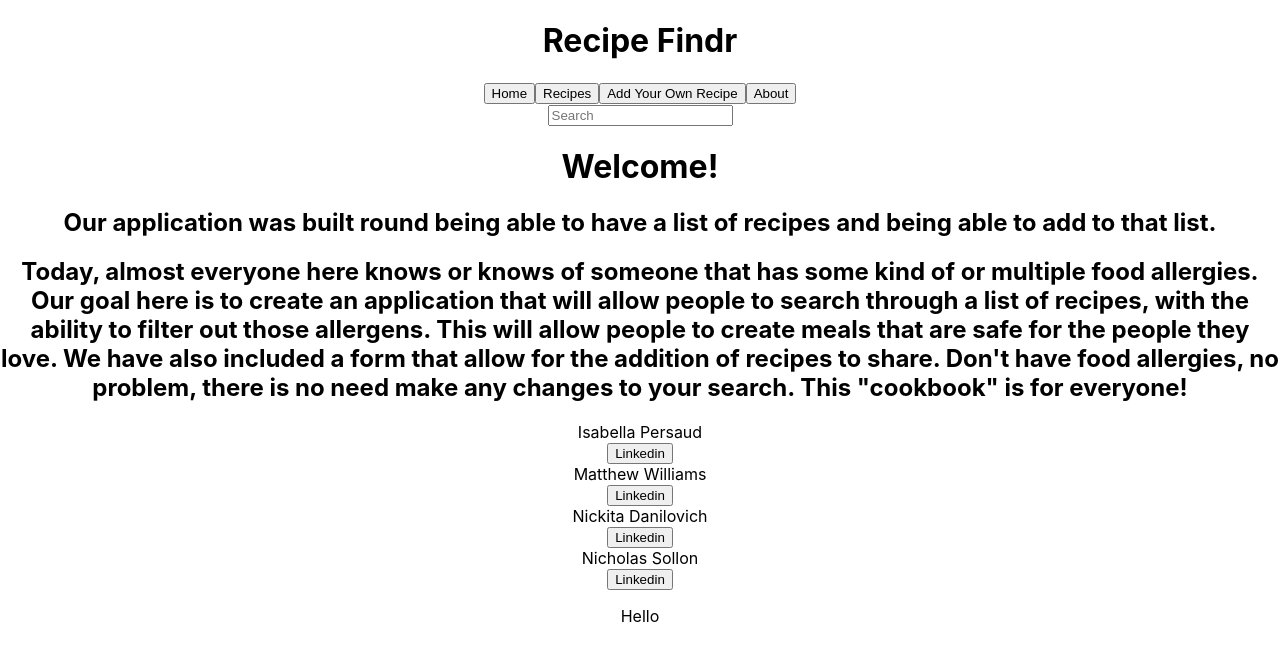
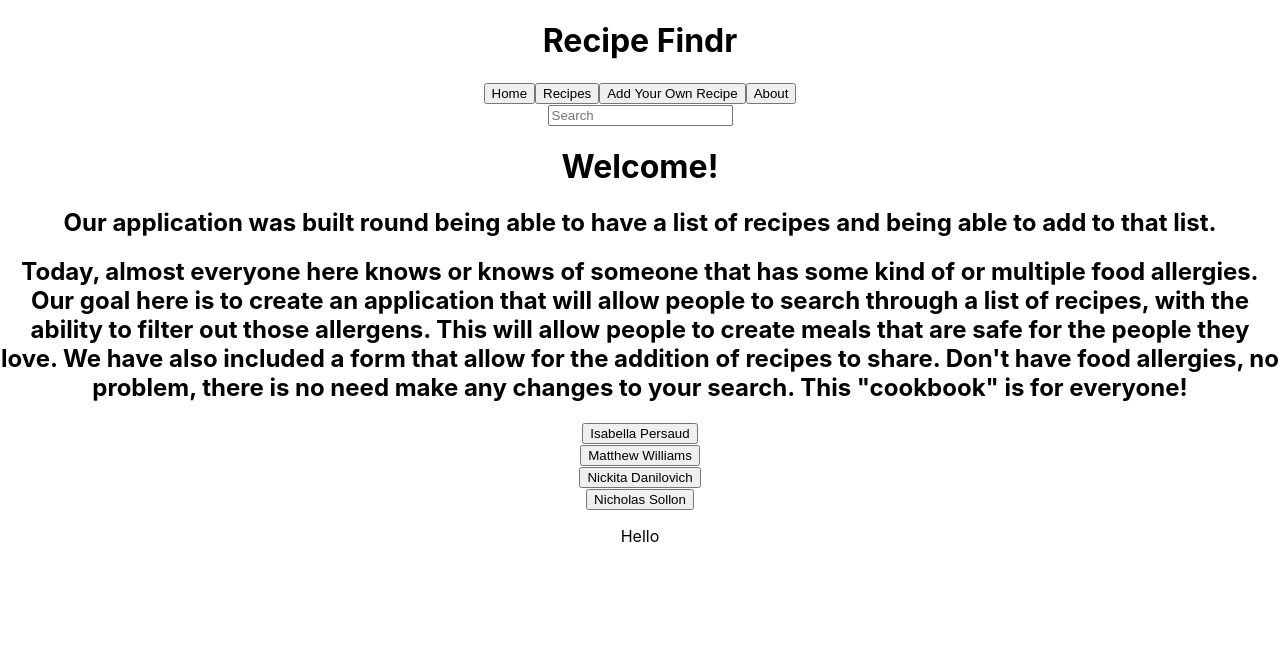
Before and after one commit to nicholassollon/recipe-finer, a React (Create React App) app: page / in a window 1280 px wide. Shown: the top 660 px of the page. Built offline with nearby package versions, Linux system fonts and the light colour scheme.

Commit message:
refactor to reusable button

```diff
--- a/src/components/About.js
+++ b/src/components/About.js
@@ -1,9 +1,9 @@
-import React from "react";
+import React from "react"
+import Button from './Button'
 
 function About() {
   return (
     <div>
-      <p>
         <h1>Welcome!</h1>
         <div>
           <h2>
@@ -23,41 +23,24 @@ function About() {
             make any changes to your search. This "cookbook" is for everyone!
           </h2>
         </div>
-      </p>
 
       <div>
-        Isabella Persaud
-        <br />
-        <a href="https://linkedin.com/in/isabella-persaud-588754235">
-          <button>Linkedin</button>
-        </a>
+        <Button onClick name = {'Isabella Persaud'} linkedin={'https://linkedin.com/in/isabella-persaud-588754235'} />
       </div>
 
       <div>
-        Matthew Williams
-        <br />
-        <a href="https://linkedin.com/in/matthew-williams2023">
-          <button>Linkedin</button>
-        </a>
+         <Button onClick name = {'Matthew Williams'} linkedin={'https://linkedin.com/in/matthew-williams2023'} />
       </div>
 
       <div>
-        Nickita Danilovich
-        <br />
-        <a href="https://linkedin.com/in/nickita-danilovich-39b77b263">
-          <button>Linkedin</button>
-        </a>
+      <Button onClick name = {'Nickita Danilovich'} linkedin={'https://linkedin.com/in/nickita-danilovich-39b77b263'} />
       </div>
 
       <div>
-        Nicholas Sollon
-        <br />
-        <a href="https://linkedin.com/in/nicholassollon">
-          <button>Linkedin</button>
-        </a>
+      <Button onClick name = {'Nicholas Sollon'} linkedin={'https://linkedin.com/in/nicholassollon'} />
       </div>
     </div>
-  );
+  )
 }
 
 export default About;
--- /dev/null
+++ b/src/components/Button.js
@@ -0,0 +1,21 @@
+import React from 'react'
+
+
+
+
+function Button({name, linkedin}) {
+    function handleButton() {
+        window.open(linkedin)
+        console.log(linkedin)
+    }
+
+    return (
+        <button onClick = {handleButton} >
+
+            {name}
+        </button>
+    )
+}
+
+
+export default Button
```
